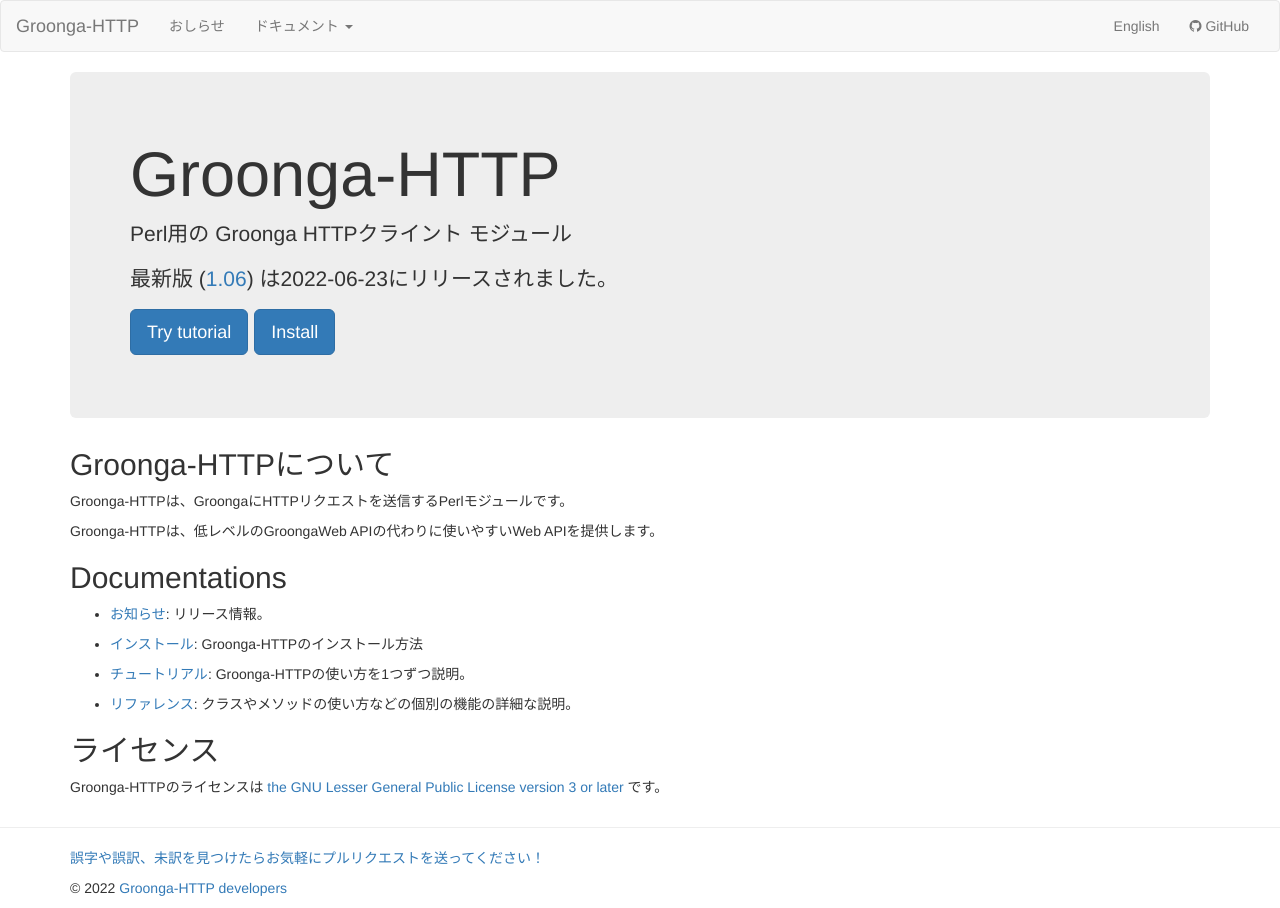
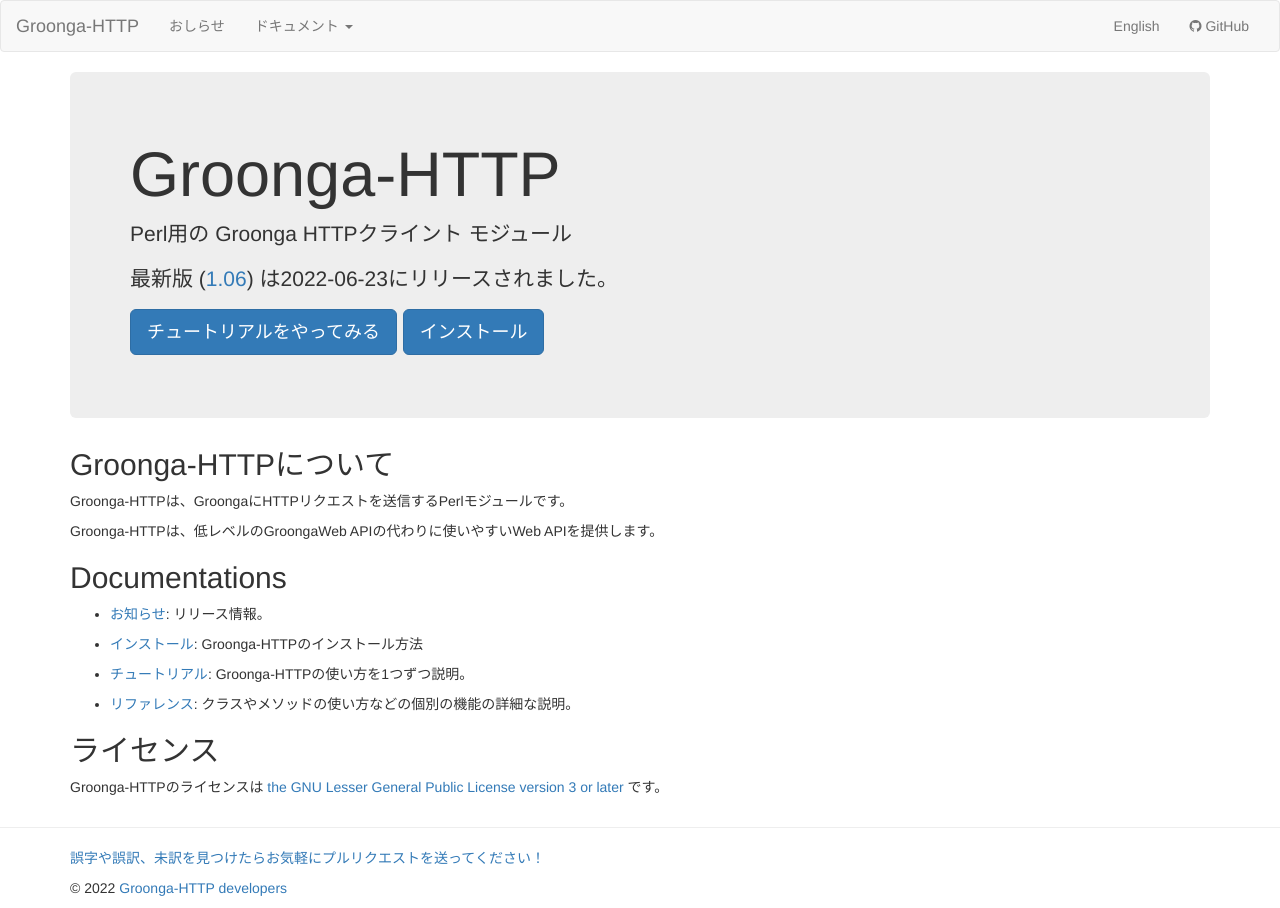
Before and after one commit to groonga/Groonga-HTTP, a Jekyll site: the page built from docs/ja/index.md, in a window 1280 px wide. Built offline with Jekyll 4.4.1, drawn with Linux system fonts in a browser that asks for light colours.

Commit message:
docs: add missing translation

```diff
--- a/docs/ja/index.md
+++ b/docs/ja/index.md
@@ -12,10 +12,10 @@ title: none
   <p>
     <a href="tutorial/"
        class="btn btn-primary btn-lg"
-       role="button">Try tutorial</a>
+       role="button">チュートリアルをやってみる</a>
     <a href="install/"
        class="btn btn-primary btn-lg"
-       role="button">Install</a>
+       role="button">インストール</a>
   </p>
 </div>
 
```
Also changed, not shown: 1 other file.
